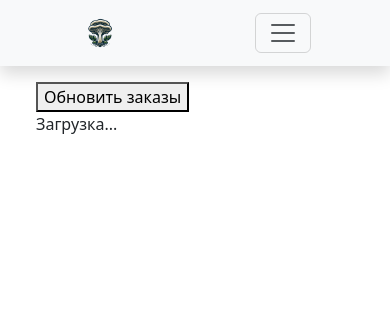
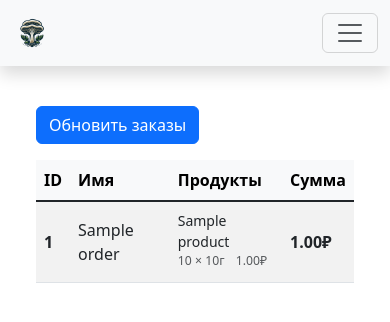
Before and after one commit to maxxximgb/magaz, a Flask app: page /admin/dashboard in a window 390 px wide. Shown: the top 322 px of the page. Run offline with Flask 3, Linux system fonts and the light colour scheme; the visitor is signed in with stand-in values (Sample User, id 1); tables that the repository leaves empty hold one stand-in row (values such as "Sample post"); parts of the project's set-up code (start-up, migrations or seed data) failed here and were passed over.

Commit message:
Обновление

```diff
--- a/Database/Classes/Order.py
+++ b/Database/Classes/Order.py
@@ -1,19 +1,24 @@
 import sqlalchemy
 import sqlalchemy.orm as orm
-from .Product import Product
+import sqlalchemy.types as satypes
 from .Promocode import Promocode
+from .OrderedProduct import OrderedProduct
 from Database.Engine.Engine import Base
 
 class Order(Base):
     __tablename__ = 'Orders'
     id: orm.Mapped[int] = orm.mapped_column(primary_key=True, autoincrement=True)
-    products: orm.Mapped[list[Product]] = orm.relationship("Product")
+    customer_name: orm.Mapped[str] = orm.mapped_column(satypes.String(30), nullable=True)
+    customer_phone: orm.Mapped[str] = orm.mapped_column(satypes.String(30), nullable=True)
+    products: orm.Mapped[list[OrderedProduct]] = orm.relationship("OrderedProduct")
     promocode_id: orm.Mapped[int] = orm.mapped_column(sqlalchemy.ForeignKey('Promocodes.id'), nullable=True)
     promocode: orm.Mapped[Promocode] = orm.relationship("Promocode")
 
     def to_json(self):
         return {
             "id": self.id,
+            "customer_name": self.customer_name,
+            "customer_phone": self.customer_phone,
             "products": [product.to_json() for product in self.products],
-            "promocode": self.promocode.to_json()
+            "promocode": self.promocode.to_json() if self.promocode else ""
         }
--- /dev/null
+++ b/Database/Classes/OrderedProduct.py
@@ -0,0 +1,25 @@
+import sqlalchemy
+import sqlalchemy.orm as orm
+import sqlalchemy.types as satypes
+from .Product import Product
+from .Promocode import Promocode
+from Database.Engine.Engine import Base
+
+class OrderedProduct(Base):
+    __tablename__ = 'OrderedProducts'
+    id: orm.Mapped[int] = orm.mapped_column(primary_key=True, autoincrement=True)
+    product_id: orm.Mapped[int] = orm.mapped_column(sqlalchemy.ForeignKey('Products.id'), nullable=True)
+    product: orm.Mapped[Product] = orm.relationship('Product')
+    weight: orm.Mapped[float] = orm.mapped_column(satypes.Float())
+    quantity: orm.Mapped[int] = orm.mapped_column(satypes.Integer())
+    order_id: orm.Mapped[int] = orm.mapped_column(sqlalchemy.ForeignKey('Orders.id'))
+
+    def to_json(self):
+        return {
+            "id": self.product.id,
+            "name": self.product.name,
+            "pricePerKg": self.product.pricePerKg,
+            "imageSrc": self.product.imageSrc,
+            "weight": self.weight,
+            "quantity": self.quantity
+        }
--- a/Database/Classes/Product.py
+++ b/Database/Classes/Product.py
@@ -11,7 +11,6 @@ class Product(Base):
     minWeight: orm.Mapped[int] = orm.mapped_column(satypes.Integer(), nullable=True)
     pricePerKg: orm.Mapped[float] = orm.mapped_column(satypes.Float())
     visible: orm.Mapped[bool] = orm.mapped_column(satypes.Boolean())
-    order_id: orm.Mapped[int] = orm.mapped_column(sqlalchemy.ForeignKey('Orders.id'), nullable=True)
 
     def to_json(self):
         return {
--- a/Database/Engine/Engine.py
+++ b/Database/Engine/Engine.py
@@ -8,6 +8,7 @@ from Database.Classes.Admin import Admin
 from Database.Classes.Order import Order
 from Database.Classes.Product import Product
 from Database.Classes.Promocode import Promocode
+from Database.Classes.OrderedProduct import OrderedProduct
 
 def global_init():
     global __factory
--- a/Misc/Templates.py
+++ b/Misc/Templates.py
@@ -21,3 +21,4 @@ catalog_edit = Template('catalog_edit.html', {'title': 'Редактор кат
 newProduct = Template('product_edit.html', {'title': 'Добавление продукта'})
 about_product = Template('about_product.html', {'title': 'Информация о продукте'})
 cart = Template('cart.html', {'title': 'Корзина'})
+make_order = Template('make_order.html', {'title': 'Офромление заказа'})
--- a/static/css/style.css
+++ b/static/css/style.css
@@ -1,9 +1,3 @@
-.container > * {
-    display: block;
-    margin: 0 auto;
-}
-
-
 .icon {
     width: 10%;
     height: 10%;
--- a/static/js/dashboard.js
+++ b/static/js/dashboard.js
@@ -1,16 +1,63 @@
 async function updateOrders() {
-	div = document.getElementById('orderList');
-	div.innerText = 'Загрузка...';
-    orders = await fetch('/admin/getOrders');
-	if (orders.status == 401) {
-		location.href = '/login';
-	}
+    const tbody = document.getElementById('ordersBody');
+    const messageDiv = document.getElementById('ordersMessage');
+    tbody.innerHTML = '';
+    messageDiv.innerHTML = '<div class="spinner-border text-primary" role="status"></div>';
 
-	if (orders.status == 404) {
-		div.innerText = 'Заказы отсутствуют.';
-	}
+    try {
+        const response = await fetch('/admin/getOrders');
 
-	console.log(orders.JSON);
+        if (response.status === 401) {
+            location.href = '/login';
+            return;
+        }
+
+        if (response.status === 404) {
+            messageDiv.innerHTML = '<p class="text-muted">Нет активных заказов</p>';
+            return;
+        }
+
+        const orders = await response.json();
+        messageDiv.innerHTML = '';
+
+
+
+        orders.forEach(order => {
+            const row = document.createElement('tr');
+            let total = 0;
+
+            const productsHtml = order.products.length > 0
+                ? order.products.map(product => {
+                      const productTotal = (product.pricePerKg * product.weight / 1000) * product.quantity;
+                      total += productTotal;
+                      return `
+                          <div class="mb-1">
+                              <span class="fw-medium">${product.name}</span>
+                              <div class="text-muted small">
+                                  ${product.quantity} × ${product.weight}г
+                                  <span class="ms-2">${productTotal.toFixed(2)}₽</span>
+                              </div>
+                          </div>
+                      `;
+                  }).join('')
+                : '<div class="text-muted small">Нет продуктов</div>';
+
+            row.innerHTML = `
+                <td class="fw-semibold">${order.id}</td>
+                <td>${order.customer_name || '<span class="text-muted">Не указано</span>'}</td>
+                <td class="d-none d-md-table-cell">${order.customer_phone}</td>
+                <td class="d-none d-sm-table-cell">${order.promocode || '—'}</td>
+                <td class="small">${productsHtml}</td>
+                <td class="fw-semibold text-nowrap">${total.toFixed(2)}₽</td>
+            `;
+
+            tbody.appendChild(row);
+        });
+
+    } catch (error) {
+        console.error('Ошибка:', error);
+        messageDiv.innerHTML = '<div class="alert alert-danger">Ошибка загрузки заказов</div>';
+    }
 }
 
-updateOrders()
+document.addEventListener('DOMContentLoaded', updateOrders);
--- a/templates/admin_base.html
+++ b/templates/admin_base.html
@@ -34,7 +34,7 @@
                             <ul class="dropdown-menu">
                                 <li><a class="dropdown-item" href="/admin/dashboard">Панель управления</a></li>
                                 <li><a class="dropdown-item" href="/admin/catalog">Каталог</a></li>
-                                <li><a class="dropdown-item" href="/admin/promocodes">Промокоды</a></li>
+                                <li><a class="dropdown-item" href="/admin/promocodes">Промокоды недоступны</a></li>
                                 <li><a class="dropdown-item" href="/admin/orders">Заказы</a></li>
                             </ul>
                         </li>
--- a/templates/cart.html
+++ b/templates/cart.html
@@ -31,10 +31,10 @@
         </div>
 
         <div id="mobile-cards" class="d-block d-md-none"></div>
-
         <p id="cart-empty" class="text-center my-4 d-none text-muted">
           Корзина пуста
         </p>
+        <a id="order_btn" class="btn btn-primary" href="/user/make_order">Заказать</a>
       </div>
     </section>
   </div>
--- a/templates/dashboard.html
+++ b/templates/dashboard.html
@@ -1,10 +1,31 @@
 {% extends "admin_base.html" %}
 
 {% block content %}
-<div class="container">
-  <div id="orders">
-    <button onclick="updateOrders()">Обновить заказы</button>
-    <div id="orderList"></div>
+<div class="container-fluid">
+  <div id="orders" class="mt-4">
+    <button class="btn btn-primary mb-3" onclick="updateOrders()">
+      <i class="bi bi-arrow-clockwise"></i> Обновить заказы
+    </button>
+
+    <div id="orderList">
+      <div class="table-responsive">
+        <table class="table table-striped table-hover align-middle">
+          <thead class="table-light">
+            <tr>
+              <th scope="col">ID</th>
+              <th scope="col">Имя</th>
+              <th scope="col" class="d-none d-md-table-cell">Телефон</th>
+              <th scope="col" class="d-none d-sm-table-cell">Промокод</th>
+              <th scope="col">Продукты</th>
+              <th scope="col">Сумма</th>
+            </tr>
+          </thead>
+          <tbody id="ordersBody" class="table-group-divider">
+          </tbody>
+        </table>
+      </div>
+      <div id="ordersMessage" class="text-center text-muted my-4"></div>
+    </div>
   </div>
 </div>
 
--- a/templates/index.html
+++ b/templates/index.html
@@ -3,5 +3,11 @@
 {% block content %}
 <div class="container">
     <img src="static/img/logo.png" class="icon">
+    <div id="map" style="height: 100%; min-height: 400px; width: 100%;"></div>
+    <div class="card-body text-center py-2">
+        <small class="opacity-75">
+            Часы работы: 10:00 - 20:00
+        </small>
+    </div>
 </div>
 {% endblock %}
```
Also changed, not shown: Blueprints/UserAPI.py (+47 -3 lines), static/js/cart_mgr.js (+27 -3 lines), static/js/make_order.js (added, +15 -0 lines), static/js/map.js (added, +35 -0 lines), templates/base.html (+8 -1 lines), templates/make_order.html (added, +53 -0 lines).
